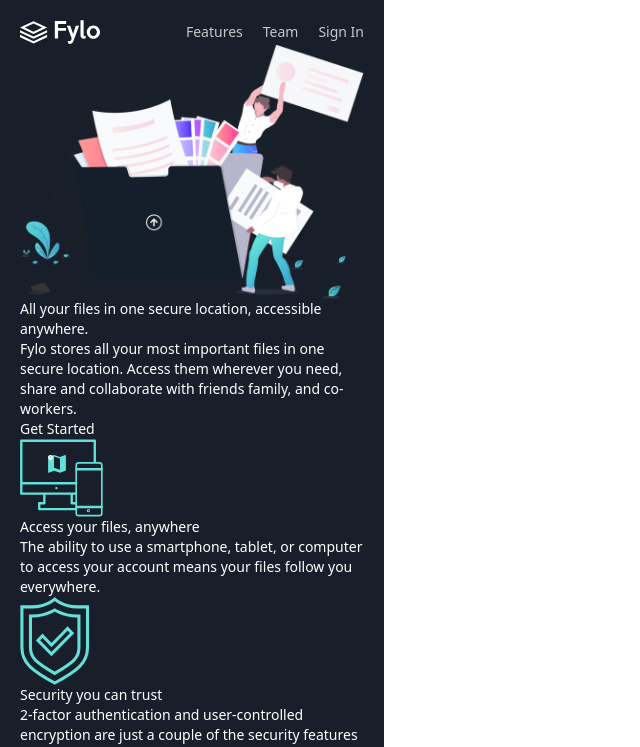
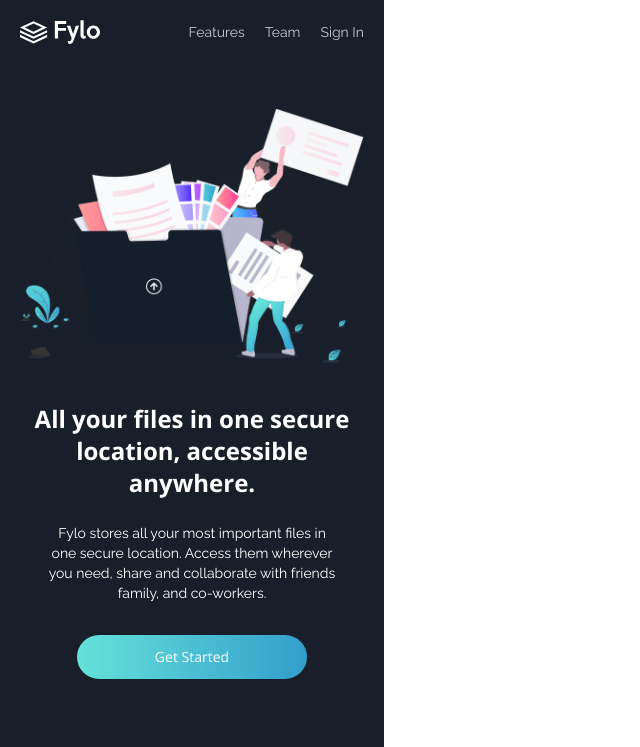
Before and after one commit to Brian-Lin-2/frontend-mentor-fylo-dark, a React (Vite) app: page / in a window 1280 px wide. Shown: the top 747 px of the page, without its empty margins (0-640 px from the left). Built offline with nearby package versions, Linux system fonts and the light colour scheme.

Commit message:
Style Intro

```diff
--- a/src/App.jsx
+++ b/src/App.jsx
@@ -8,7 +8,7 @@ import Footer from "./components/Footer";
 
 export default function App() {
   return (
-    <div className="w-96 bg-black text-white text-sm p-5 bg-dark-blue-2">
+    <div className="w-96 text-white text-sm p-5 bg-dark-blue-2 font-open-sans">
       <Header />
       <Intro />
       <Info />
--- a/src/components/Header.jsx
+++ b/src/components/Header.jsx
@@ -1,11 +1,11 @@
 export default function Header() {
   return (
-    <div className="flex justify-between items-center">
+    <div className="flex justify-between items-center mb-16">
       <a>
         <img className="w-20" src="./images/logo.svg" alt="" />
       </a>
 
-      <a className="flex gap-5 opacity-75">
+      <a className="flex gap-5 opacity-75 font-raleway">
         <h2>Features</h2>
         <h2>Team</h2>
         <h2>Sign In</h2>
--- a/src/components/Intro.jsx
+++ b/src/components/Intro.jsx
@@ -1,15 +1,23 @@
 export default function Intro() {
   return (
-    <div>
-      <img src="./images/illustration-intro.png" alt="files" />
+    <div className="text-center">
+      <img
+        className="mb-10"
+        src="./images/illustration-intro.png"
+        alt="files"
+      />
       <div>
-        <h1>All your files in one secure location, accessible anywhere.</h1>
-        <p>
+        <h1 className="text-2xl font-bold mb-6">
+          All your files in one secure location, accessible anywhere.
+        </h1>
+        <p className="font-raleway px-7 mb-8">
           Fylo stores all your most important files in one secure location.
           Access them wherever you need, share and collaborate with friends
           family, and co-workers.
         </p>
-        <button>Get Started</button>
+        <button className="bg-gradient-to-r from-cyan to-blue w-2/3 py-3 rounded-3xl mb-40">
+          Get Started
+        </button>
       </div>
     </div>
   );
```
